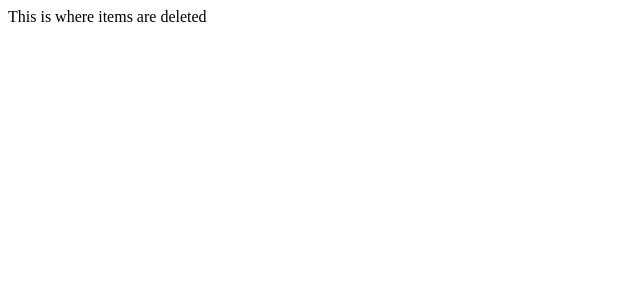
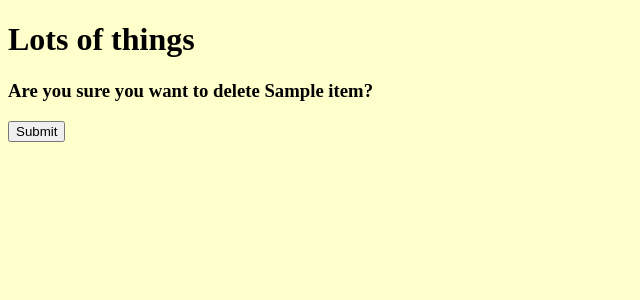
Before and after one commit to kooder18/flask_Ecommerce, a Flask app: a page that, after the commit, uses templates/deleteItem.html in a window 1280 px wide. Shown: the top 300 px of the page, without its empty margins (0-640 px from the left). Run offline with Flask 2, Linux system fonts and the light colour scheme; tables that the repository leaves empty hold one stand-in row (values such as "Sample post").

Commit message:
Added template for delete items, added a link to add items from the category display template updated project code to delete items from database

```diff
--- a/project.py
+++ b/project.py
@@ -91,10 +91,9 @@ def editCategoryItem(name, item_name):
             item.description = request.form['itemdescript']
         if request.form['category']:
             category = request.form['category']
+            #Search database to get category object
             category1 = session.query(Category).filter_by(name = category).one()
-            print(item.category.name)
             item.category = category1
-            print(item.category.name)
         session.add(item)
         session.commit()
         return redirect(url_for('editCategory', name = item.category.name))
@@ -102,11 +101,18 @@ def editCategoryItem(name, item_name):
         return render_template('itemEdit.html', item =item, categories = categories)
 
 
+#This route deletes items
 
-
-@app.route('/catalog/<string:name>/<string:item_name>/delete/')
+@app.route('/catalog/<string:name>/<string:item_name>/delete/', methods =['GET', 'POST'])
 def deleteCategoryItem(name, item_name):
-    return "This is where items are deleted"
+    category = session.query(Category).filter_by(name = name).one()
+    itemdelete = session.query(Item).filter_by(name = item_name).one()
+    if request.method == 'POST':
+        session.delete(itemdelete)
+        session.commit()
+        return redirect(url_for('editCategory', name = category.name))
+    else:
+        return render_template('deleteItem.html', name = item_name)
 
 
 if __name__ =='__main__':
--- a/templates/categoryDisplay.html
+++ b/templates/categoryDisplay.html
@@ -11,6 +11,7 @@
 
 <div class="itemdisplay">
   <h2>Items in {{category.name}}</h2>
+  <a href="{{url_for('createItem')}}">Add Item</a></br>
   {% for i in items %}
       <a href="{{url_for('showItem', name = i.category.name, item_name=i.name)}}">{{i.name}}</a>
     </br>
--- /dev/null
+++ b/templates/deleteItem.html
@@ -0,0 +1,13 @@
+{% extends "main.html" %}
+{% block content %}
+
+<div class="deleteItem">
+  <h3>Are you sure you want to delete {{name}}?</h3>
+  <form method="post">
+    <input type="submit" value ="Submit">
+  </form>
+</div>
+
+
+
+{% endblock %}
--- a/templates/itemDisplay.html
+++ b/templates/itemDisplay.html
@@ -5,7 +5,7 @@
   <h3>Description:</h3>
   <p>{{item.description}}</p>
   <a href="{{url_for('editCategoryItem', name = item.category.name, item_name=item.name)}}">Edit</a>
-  <a href="#">Delete</a>
+  <a href="{{url_for('deleteCategoryItem', name = item.category.name, item_name=item.name)}}">Delete</a>
   <a href="{{url_for('showCategories')}}">Home</a>
 </div>
 
```
